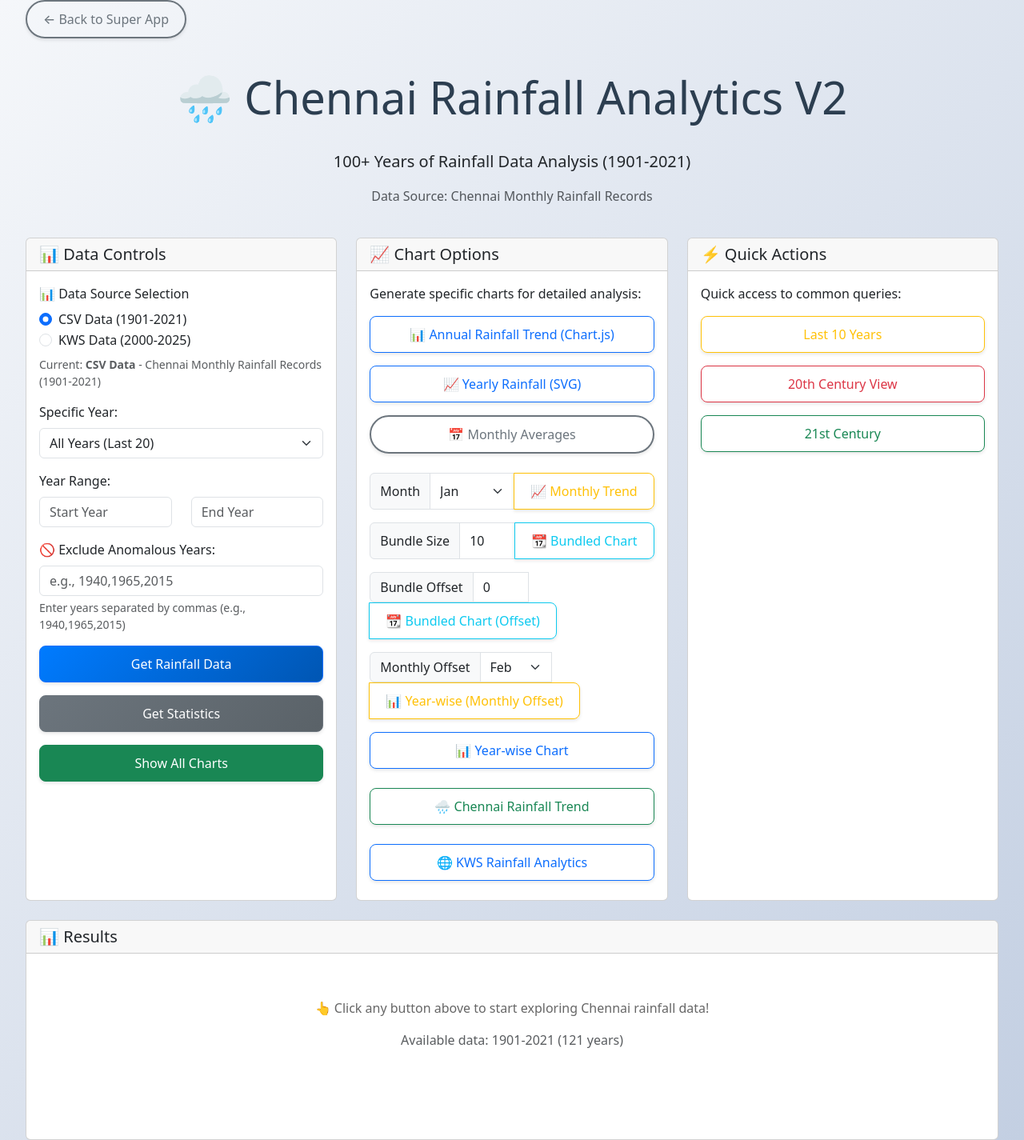
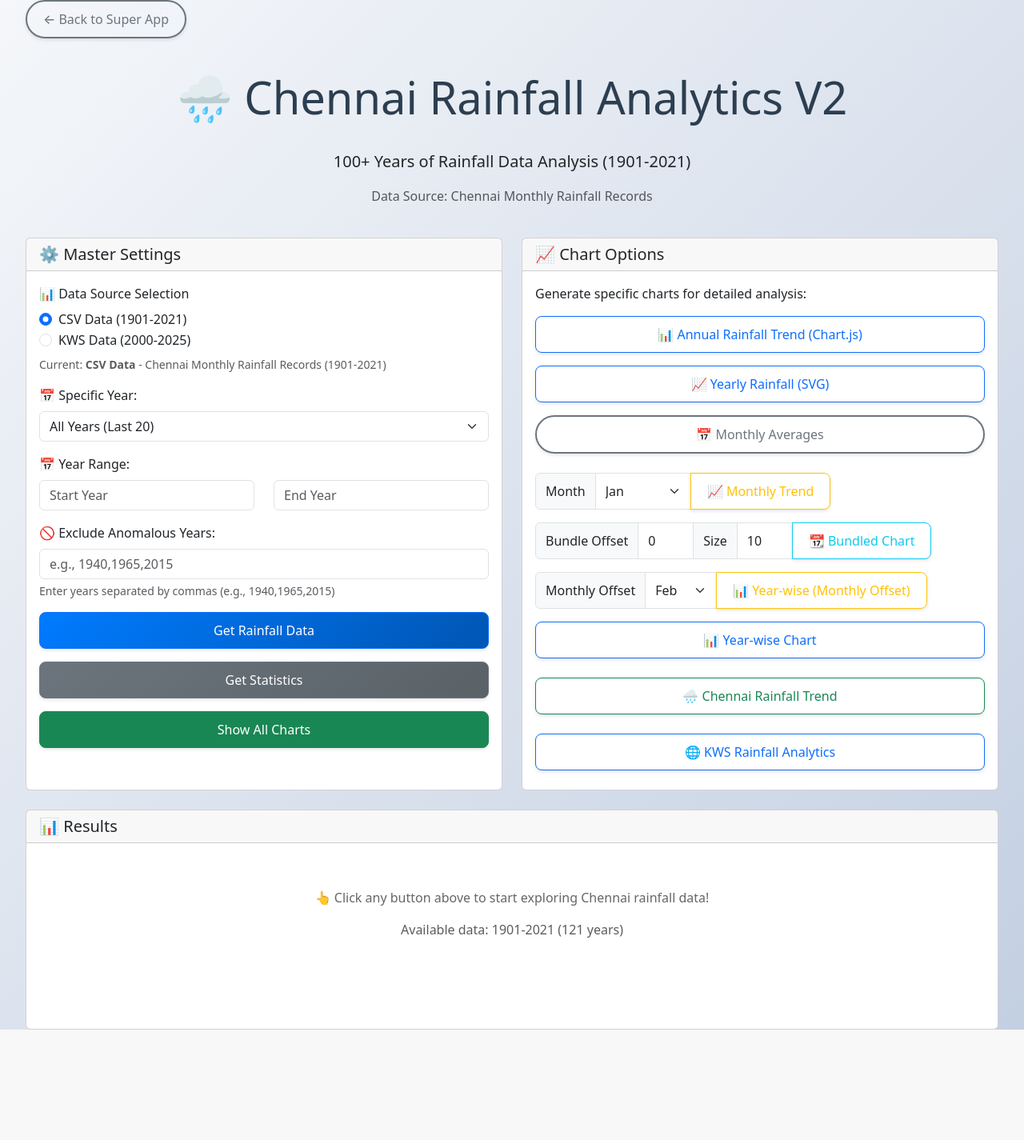
Before and after one commit to premganz/clime, a Spring Boot app: page /climatev2 in a window 1280 px wide. Shown: the whole page at 80% size. After the commit the page ends 1287 px from the top, so only its background shows below. Run offline with Spring Boot 4, Linux system fonts and the light colour scheme.

Commit message:
Refactor clime V2 UI: consolidated settings, removed quick actions, replaced bundled chart
Co-authored-by: premganz <7325921+premganz@users.noreply.github.com>

```diff
--- a/src/main/resources/static/climatev2/index.html
+++ b/src/main/resources/static/climatev2/index.html
@@ -49,11 +49,11 @@
 
         <!-- Main Content -->
         <div class="row g-4">
-            <!-- Left Column - Data Controls -->
-            <div class="col-lg-4 col-md-6">
+            <!-- Left Column - Master Settings -->
+            <div class="col-lg-6 col-md-12">
                 <div class="card h-100">
                     <div class="card-header">
-                        <h5 class="card-title mb-0">📊 Data Controls</h5>
+                        <h5 class="card-title mb-0">⚙️ Master Settings</h5>
                     </div>
                     <div class="card-body">
                         <div id="message" class="alert alert-info d-none"></div>
@@ -78,15 +78,16 @@
                             </div>
                         </div>
 
+                        <!-- Year Selection -->
                         <div class="mb-3">
-                            <label for="year" class="form-label">Specific Year:</label>
+                            <label for="year" class="form-label">📅 Specific Year:</label>
                             <select id="year" class="form-select">
                                 <option value="">All Years (Last 20)</option>
                             </select>
                         </div>
 
                         <div class="mb-3">
-                            <label class="form-label">Year Range:</label>
+                            <label class="form-label">📅 Year Range:</label>
                             <div class="row">
                                 <div class="col-6">
                                     <input type="number" id="startYear" class="form-control" placeholder="Start Year" min="1901" max="2021">
@@ -113,8 +114,8 @@
                 </div>
             </div>
 
-            <!-- Center Column - Chart Controls -->
-            <div class="col-lg-4 col-md-6">
+            <!-- Right Column - Chart Options -->
+            <div class="col-lg-6 col-md-12">
                 <div class="card h-100">
                     <div class="card-header">
                         <h5 class="card-title mb-0">📈 Chart Options</h5>
@@ -145,14 +146,11 @@
                                 <button id="monthlyTrendChartButton" class="btn btn-outline-warning">📈 Monthly Trend</button>
                             </div>
                             <div class="input-group mb-2">
-                                <span class="input-group-text">Bundle Size</span>
-                                <input type="number" id="bundleSizeInput" class="form-control" min="1" max="50" value="10" style="max-width:70px;" onchange="updateOffsetMax()">
-                                <button id="decadeChartButton" class="btn btn-outline-info">📆 Bundled Chart</button>
-                            </div>
-                            <div class="input-group mb-2">
                                 <span class="input-group-text">Bundle Offset</span>
                                 <input type="number" id="decadeOffsetInput" class="form-control" min="0" max="9" value="0" style="max-width:70px;">
-                                <button id="decadeOffsetChartButton" class="btn btn-outline-info">📆 Bundled Chart (Offset)</button>
+                                <span class="input-group-text">Size</span>
+                                <input type="number" id="bundleSizeInput" class="form-control" min="1" max="50" value="10" style="max-width:70px;" onchange="updateOffsetMax()">
+                                <button id="decadeOffsetChartButton" class="btn btn-outline-info">📆 Bundled Chart</button>
                             </div>
                             <div class="input-group mb-2">
                                 <span class="input-group-text">Monthly Offset</span>
@@ -175,23 +173,6 @@
                             <button id="yearWiseChartButton" class="btn btn-outline-primary">📊 Year-wise Chart</button>
                             <button id="chennaiRainfallButton" class="btn btn-outline-success mt-2">🌧️ Chennai Rainfall Trend</button>
                             <button id="kwsRainfallAnalyticsButton" class="btn btn-outline-primary mt-2">🌐 KWS Rainfall Analytics</button>
-                        </div>
-                    </div>
-                </div>
-            </div>
-
-            <!-- Right Column - Quick Actions -->
-            <div class="col-lg-4 col-md-12">
-                <div class="card h-100">
-                    <div class="card-header">
-                        <h5 class="card-title mb-0">⚡ Quick Actions</h5>
-                    </div>
-                    <div class="card-body">
-                        <p class="card-text">Quick access to common queries:</p>
-                        <div class="d-grid gap-2">
-                            <button id="recentYearsButton" class="btn btn-outline-warning">Last 10 Years</button>
-                            <button id="centuryViewButton" class="btn btn-outline-danger">20th Century View</button>
-                            <button id="modernEraButton" class="btn btn-outline-success">21st Century</button>
                         </div>
                     </div>
                 </div>
@@ -542,27 +523,6 @@
                 };
             }
 
-            var decadeChartBtn = document.getElementById('decadeChartButton');
-            if (decadeChartBtn) {
-                decadeChartBtn.onclick = function() {
-                    var bundleSize = document.getElementById('bundleSizeInput').value || 10;
-                    var dataSource = getCurrentDataSource();
-                    showMessage('🔄 Generating bundled chart...', 'blue');
-                    fetch('/api/rainfallv2/charts/decade?bundleSize=' + bundleSize + '&dataSource=' + dataSource)
-                        .then(function(response) { return response.text(); })
-                        .then(function(data) {
-                            var dataElement = document.getElementById('rainfallData');
-                            if (dataElement) {
-                                dataElement.innerHTML = data;
-                            }
-                            showMessage('✅ Bundled chart generated!', 'green');
-                        })
-                        .catch(function(error) {
-                            showMessage('❌ Error: ' + error.message, 'red');
-                        });
-                };
-            }
-
             // Chennai Rainfall Trend button
             var chennaiRainfallBtn = document.getElementById('chennaiRainfallButton');
             if (chennaiRainfallBtn) {
@@ -580,34 +540,6 @@
                         .catch(function(error) {
                             showMessage('❌ Error: ' + error.message, 'red');
                         });
-                };
-            }
-
-            // Quick action buttons
-            var recentYearsBtn = document.getElementById('recentYearsButton');
-            if (recentYearsBtn) {
-                recentYearsBtn.onclick = function() {
-                    document.getElementById('startYear').value = '2012';
-                    document.getElementById('endYear').value = '2021';
-                    document.getElementById('fetchDataButton').click();
-                };
-            }
-
-            var centuryViewBtn = document.getElementById('centuryViewButton');
-            if (centuryViewBtn) {
-                centuryViewBtn.onclick = function() {
-                    document.getElementById('startYear').value = '1901';
-                    document.getElementById('endYear').value = '2000';
-                    document.getElementById('fetchDataButton').click();
-                };
-            }
-
-            var modernEraBtn = document.getElementById('modernEraButton');
-            if (modernEraBtn) {
-                modernEraBtn.onclick = function() {
-                    document.getElementById('startYear').value = '2001';
-                    document.getElementById('endYear').value = '2021';
-                    document.getElementById('fetchDataButton').click();
                 };
             }
 
```
Also changed, not shown: src/main/java/com/example/clime/module/climatev2/controller/RainfallControllerV2.java (+0 -13 lines), 1 other file.
